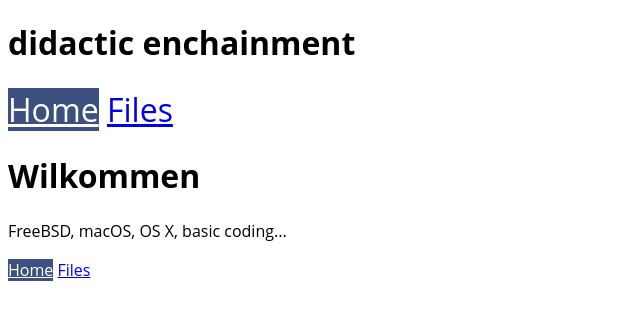
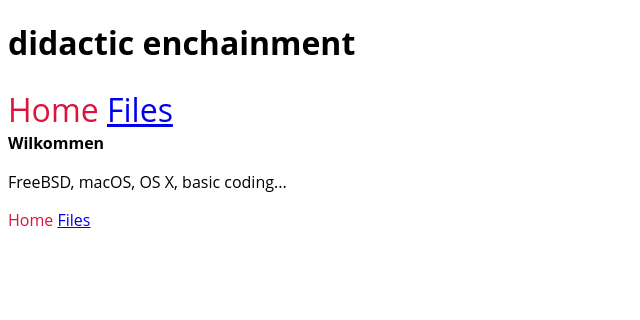
Before and after one commit to paulrbts/blog, a Jekyll site: the page built from index.html, in a window 1280 px wide. Shown: the top 320 px of the page, without its empty margins (0-640 px from the left). Built offline with Jekyll 4.4.1, drawn with Linux system fonts in a browser that asks for light colours.

Commit message:
Added pretty permalinks, cleaned up double curly brace styles, added blog title, changed current page colours

```diff
--- a/_config.yml
+++ b/_config.yml
@@ -1,2 +1,3 @@
 baseurl: /blog
 exclude: ['README.md']
+permalink: pretty
--- a/_includes/nav.html
+++ b/_includes/nav.html
@@ -1,6 +1,6 @@
 <nav>
-  <ul class="nav {{include.navclass}}">
-    <li><a href="{{site.baseurl}}/index.html" class="{% if page.url == '/' %}current{% endif %}">Home</a></li>
-    <li><a href="{{site.baseurl}}/files.html" class="{% if page.url == '/files.html' %}current{% endif %}">Files</a></li>
+  <ul class="nav {{ include.navclass }}">
+    <li><a href="{{ site.baseurl }}/index" class="{% if page.url == '/' %}current{% endif %}">Home</a></li>
+    <li><a href="{{ site.baseurl }}/files" class="{% if page.url == '/files' %}current{% endif %}">Files</a></li>
   </ul>
 </nav>
--- a/_layouts/default.html
+++ b/_layouts/default.html
@@ -1,9 +1,9 @@
 <!DOCTYPE html>
-<html>
+<html lang="en-GB">
   <head>
     <meta charset="utf-8">
-    <title>paulrbts blog</title>
-    <link href="{{site.baseurl}}/css/common.css" rel="stylesheet">
+    <title>Didactic Enchainment - a simple blog on OS hacks</title>
+    <link href="{{ site.baseurl }}/css/common.css" rel="stylesheet">
   </head>
   <body>
 
--- a/css/common.css
+++ b/css/common.css
@@ -6,8 +6,8 @@ html {
 }
 
 .current {
-  background-color: #3C517F;
-  color: #fff;
+  color: #DC143C;
+  text-decoration: none;
 }
 
 .nav {
@@ -26,5 +26,6 @@ html {
 }
 
 .nav-btm {
+
   font-size: 1rem
 }
--- a/index.html
+++ b/index.html
@@ -1,5 +1,7 @@
 ---
 layout: default
 ---
-<h1>Wilkommen</h1>
+<style type="text/css"></style>
+
+<strong>Wilkommen</strong>
 <p>FreeBSD, macOS, OS X, basic coding...</p>
```
